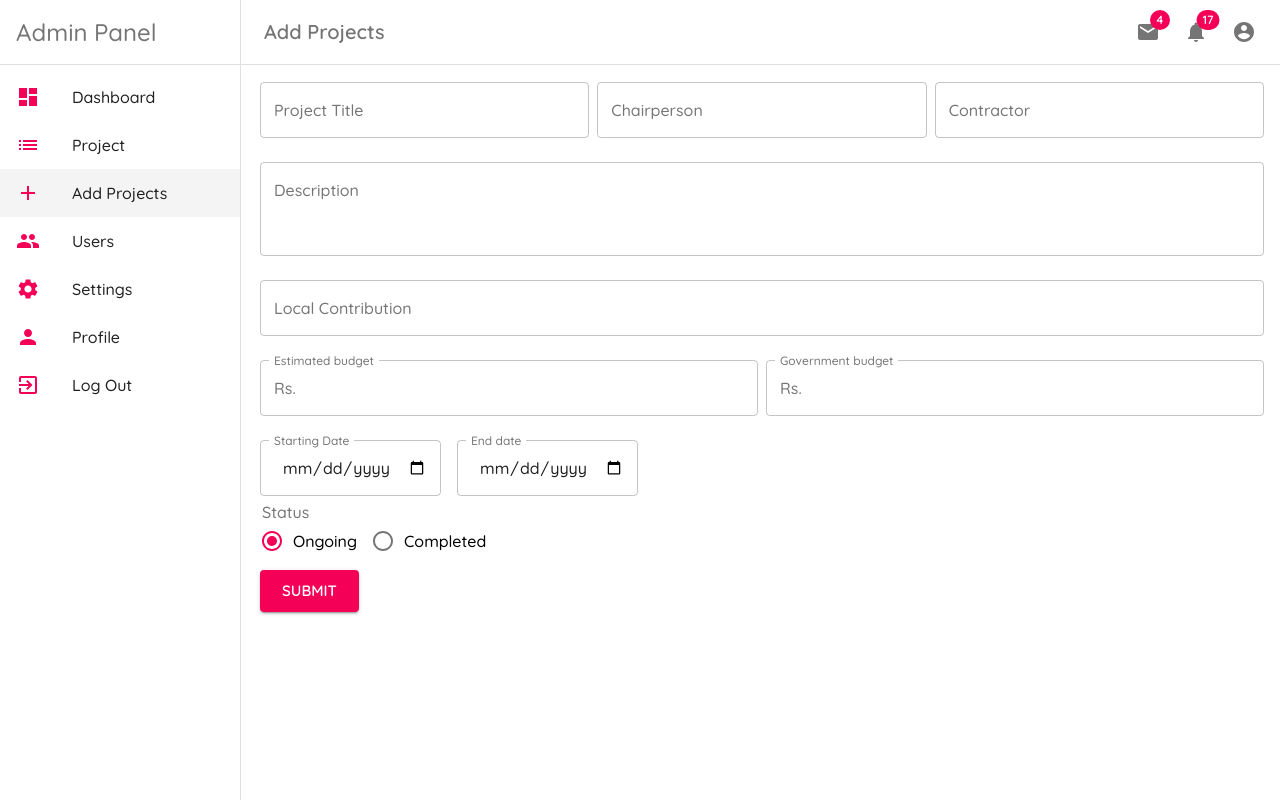
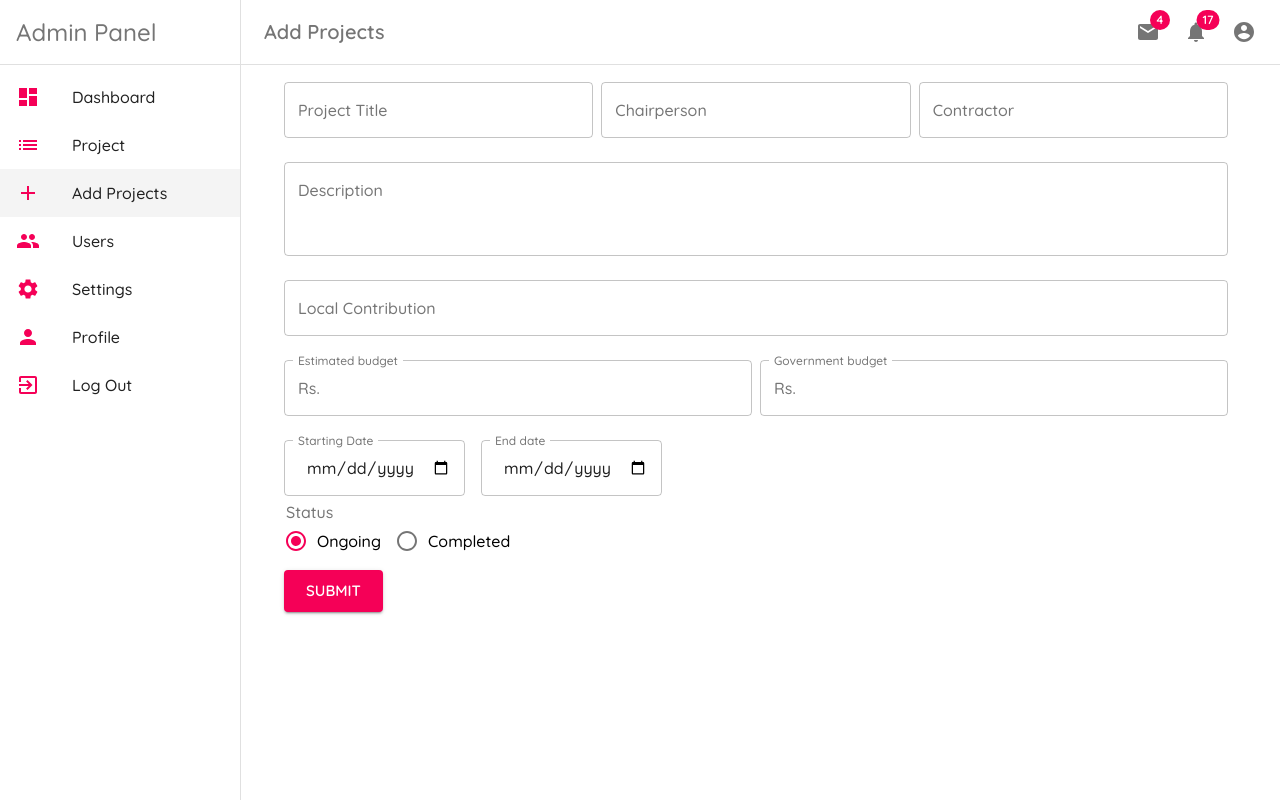
Before and after one commit to birajrb/dashboard, a React (Create React App) app: page /add in a window 1280 px wide. Built offline with nearby package versions, Linux system fonts and the light colour scheme.

Commit message:
Updates container size

```diff
--- a/src/pages/Add.js
+++ b/src/pages/Add.js
@@ -10,7 +10,7 @@ import RadioGroup from "@material-ui/core/RadioGroup";
 import FormControlLabel from "@material-ui/core/FormControlLabel";
 import FormControl from "@material-ui/core/FormControl";
 import FormLabel from "@material-ui/core/FormLabel";
-import Container from "@material-ui/core/Container";
+import Container from "@material-ui/core/Container"
 
 const useStyles = makeStyles((theme) =>
   createStyles({
@@ -149,7 +149,7 @@ export default function Add() {
   };
 
   return (
-    <div style={{ marginLeft: -12 }}>
+    <Container style={{ marginLeft: -12 }}>
       <form
         noValidate
         autoComplete="off"
@@ -298,6 +298,6 @@ export default function Add() {
           </Button>
         </Grid>
       </form>
-    </div>
+    </Container>
   );
 }
--- a/src/pages/EditProject.js
+++ b/src/pages/EditProject.js
@@ -6,6 +6,8 @@ import Button from "@material-ui/core/Button";
 import Grid from "@material-ui/core/Grid";
 import InputAdornment from "@material-ui/core/InputAdornment";
 import { CircularProgress } from "@material-ui/core";
+import Container from "@material-ui/core/Container"
+
 
 const useStyles = makeStyles((theme) =>
     createStyles({
@@ -184,7 +186,7 @@ export default function EditProject() {
     }, [])
 
     return (
-        <div>
+        <Container style={{ marginLeft: -12 }}>
             {loading ? <CircularProgress /> : <form
                 noValidate
                 autoComplete="off"
@@ -327,6 +329,6 @@ export default function EditProject() {
                     </Button>
                 </Grid>
             </form>}
-        </div>
+        </Container>
     );
 }
```
